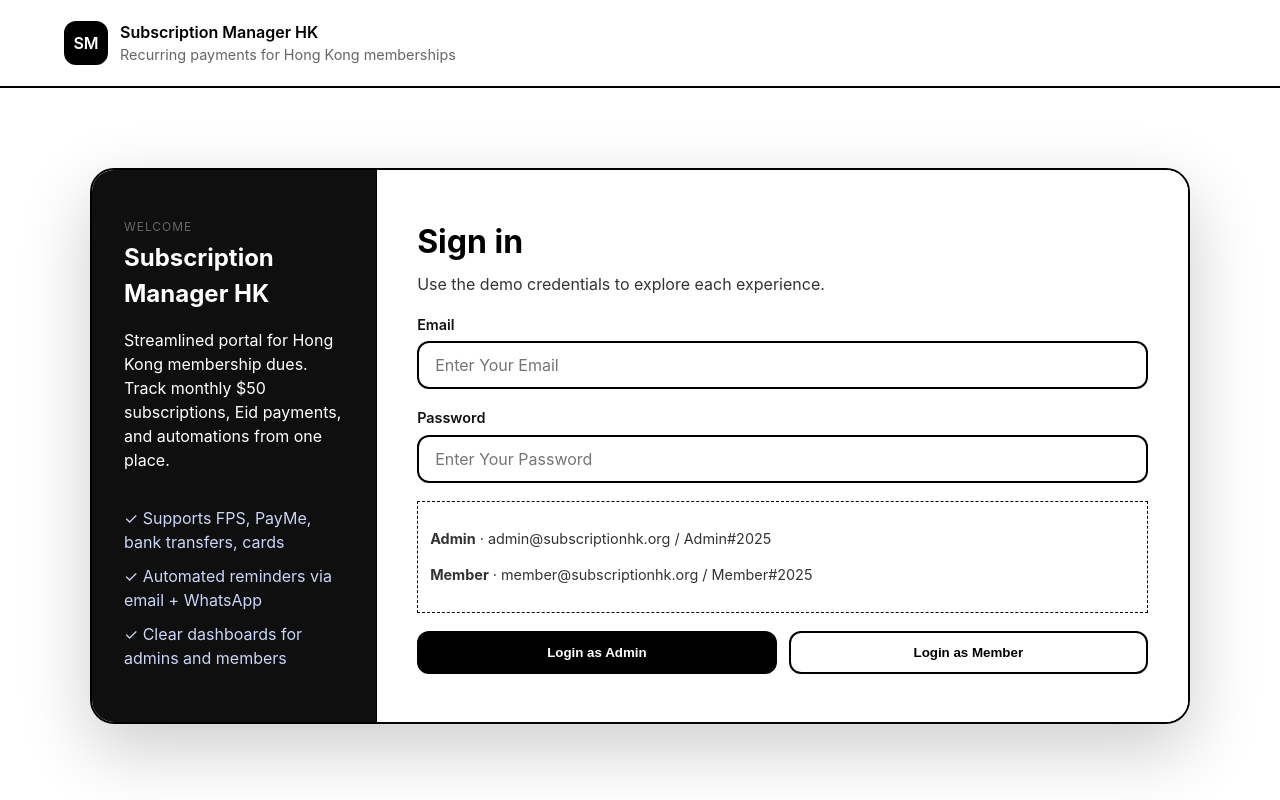
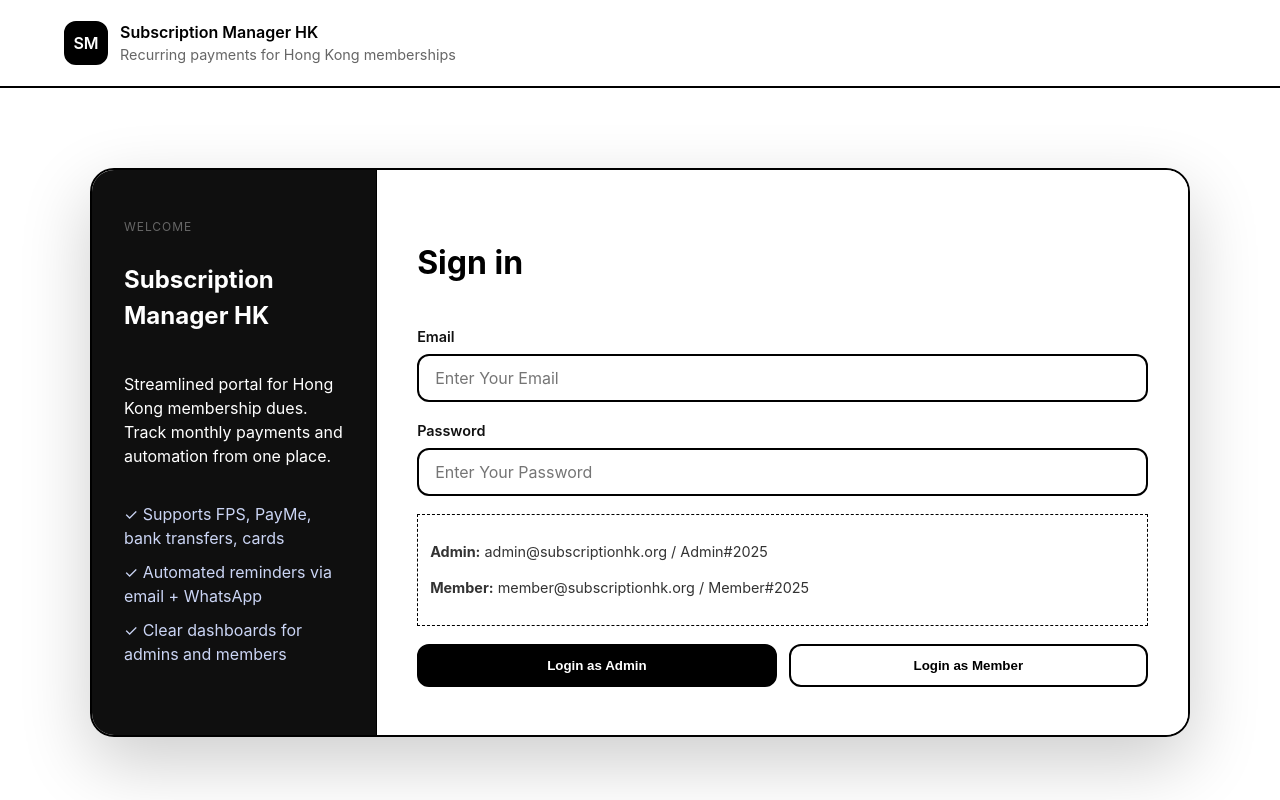
Before and after one commit to Cedrik0007/saas, a React (Vite) app in the folder client/: page /login in a window 1280 px wide. Shown: the top 800 px of the page. Built offline with nearby package versions, Linux system fonts and the light colour scheme.

Commit message:
server to client changes

```diff
--- a/client/src/pages/LoginPage.jsx
+++ b/client/src/pages/LoginPage.jsx
@@ -9,14 +9,18 @@ export function LoginPage() {
   const [loadingRole, setLoadingRole] = useState(null);
   const [form, setForm] = useState({ email: "", password: "" });
   const navigate = useNavigate();
+
+  // Your Render backend URL
   const API_BASE = "https://sm-bk.onrender.com";
-
 
   const handleLogin = async (role) => {
     const preset = loginPresets[role];
-    const emailMatch = form.email.trim().toLowerCase() === preset.email.toLowerCase();
+
+    const emailMatch =
+      form.email.trim().toLowerCase() === preset.email.toLowerCase();
     const passwordMatch = form.password === preset.password;
 
+    // Validate using preset but SEND real form input
     if (!emailMatch || !passwordMatch) {
       setAuthMessage({
         type: "error",
@@ -27,30 +31,34 @@ export function LoginPage() {
 
     setLoadingRole(role);
     setAuthMessage(null);
+
     try {
       const response = await fetch(`${API_BASE}/api/login`, {
         method: "POST",
         headers: { "Content-Type": "application/json" },
-        body: JSON.stringify(preset),
+        body: JSON.stringify({
+          email: form.email,
+          password: form.password,
+        }),
       });
 
-      if (!response.ok) {
-        throw new Error("Login failed");
-      }
+      if (!response.ok) throw new Error("Login failed");
 
       const payload = await response.json();
+
       setAuthMessage({
         type: "success",
         text: `${payload.role} login accepted · token ${payload.token.slice(
           0,
-          6,
+          6
         )}***`,
       });
+
       navigate(payload.role === "Admin" ? "/admin" : "/member", {
         replace: true,
         state: payload,
       });
-    } catch (error) {
+    } catch (err) {
       setAuthMessage({
         type: "error",
         text: "Demo API is offline. Please try again later.",
@@ -66,33 +74,29 @@ export function LoginPage() {
       <main className="login-main">
         <div className="login-shell">
           <aside className="login-menu">
-            <div>
             <p className="eyebrow light">Welcome</p>
             <h2>Subscription Manager HK</h2>
             <p>
               Streamlined portal for Hong Kong membership dues. Track monthly
-                $50 subscriptions, Eid payments, and automations from one place.
+              payments and automation from one place.
             </p>
-            </div>
             <ul>
               <li>✓ Supports FPS, PayMe, bank transfers, cards</li>
               <li>✓ Automated reminders via email + WhatsApp</li>
               <li>✓ Clear dashboards for admins and members</li>
             </ul>
           </aside>
+
           <div className="login-form-card">
-            <div className="login-form-card__header">
             <h1>Sign in</h1>
-              <p>Use the demo credentials to explore each experience.</p>
-            </div>
 
             <label className="mono-label">
               Email
               <input
                 type="email"
                 value={form.email}
-                onChange={(event) =>
-                  setForm((prev) => ({ ...prev, email: event.target.value }))
+                onChange={(e) =>
+                  setForm({ ...form, email: e.target.value })
                 }
                 placeholder="Enter Your Email"
                 className="mono-input"
@@ -104,8 +108,8 @@ export function LoginPage() {
               <input
                 type="password"
                 value={form.password}
-                onChange={(event) =>
-                  setForm((prev) => ({ ...prev, password: event.target.value }))
+                onChange={(e) =>
+                  setForm({ ...form, password: e.target.value })
                 }
                 placeholder="Enter Your Password"
                 className="mono-input"
@@ -114,11 +118,11 @@ export function LoginPage() {
 
             <div className="login-hints">
               <p>
-                <strong>Admin</strong> · {loginPresets.admin.email} /{" "}
+                <strong>Admin:</strong> {loginPresets.admin.email} /{" "}
                 {loginPresets.admin.password}
               </p>
               <p>
-                <strong>Member</strong> · {loginPresets.member.email} /{" "}
+                <strong>Member:</strong> {loginPresets.member.email} /{" "}
                 {loginPresets.member.password}
               </p>
             </div>
@@ -132,6 +136,7 @@ export function LoginPage() {
               >
                 {loadingRole === "admin" ? "Authorising…" : "Login as Admin"}
               </button>
+
               <button
                 type="button"
                 className="btn-member"
```
Also changed, not shown: 1 other file (tests, documents, lock files or other folders). Lines whose indentation alone changed are shown as unchanged.
